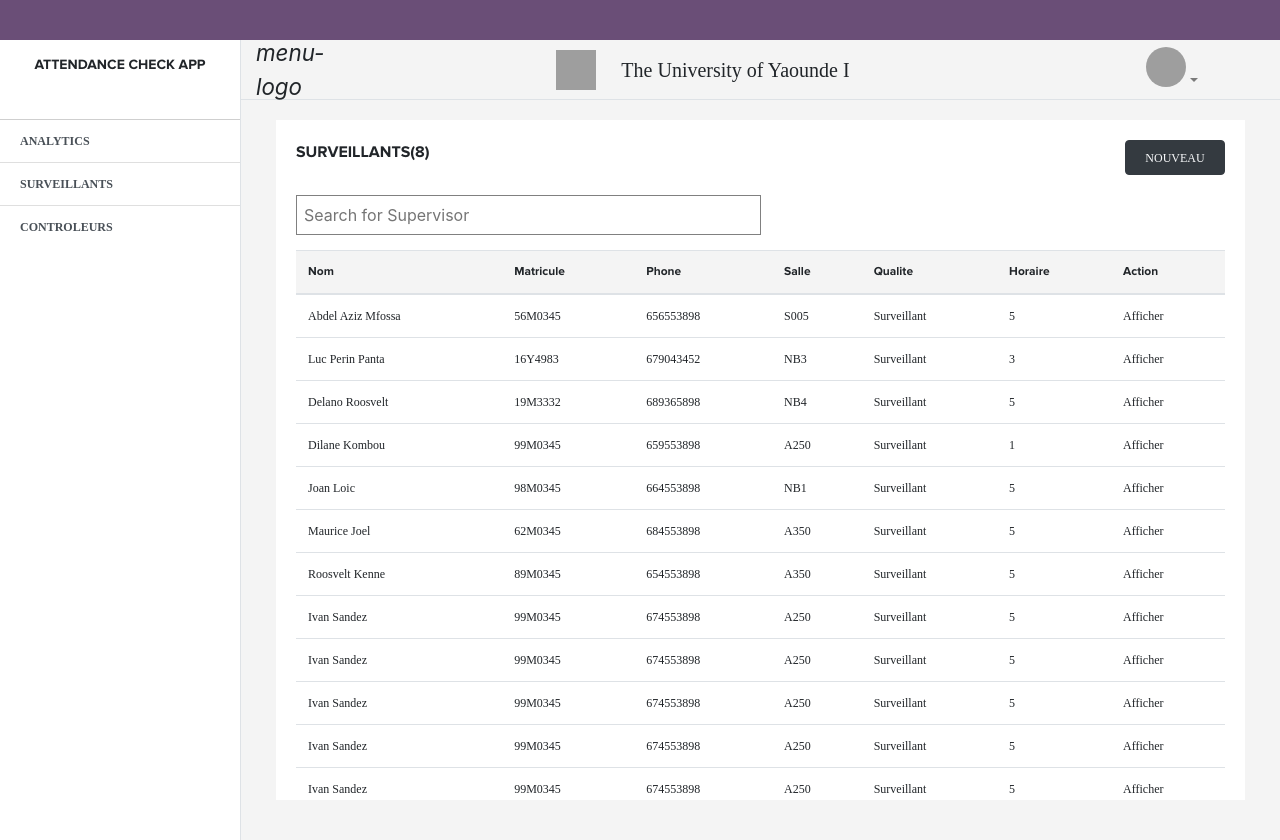
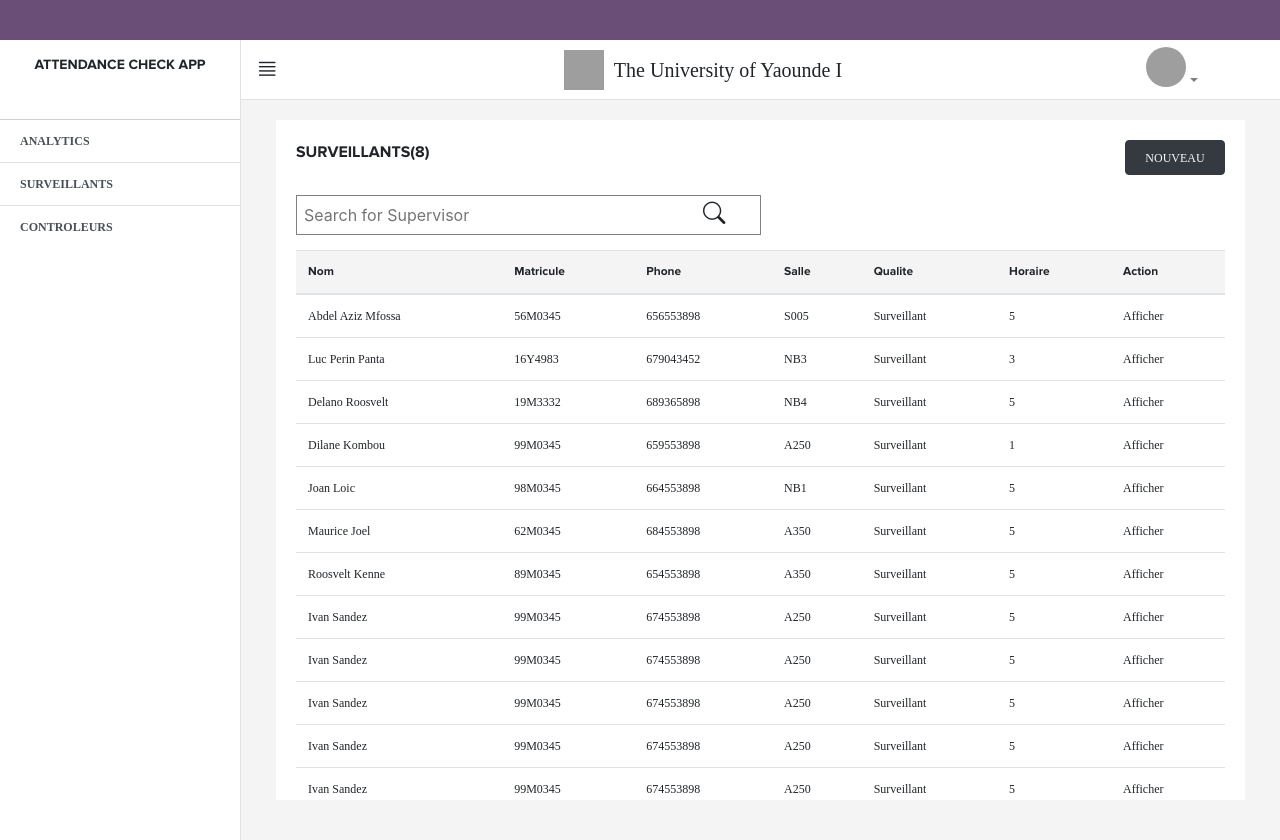
Before and after one commit to AbdelMfossa/Attendance-check-app-frontend, a Next.js app: page /surv/surveillant in a window 1280 px wide. Built offline with nearby package versions, Linux system fonts and the light colour scheme; grey boxes are pictures that could not be loaded; a web font is replaced by a local one.

Commit message:
ajout de bootstrap-icons au projet pour l'insertion des icones

```diff
--- a/components/Layout.js
+++ b/components/Layout.js
@@ -33,7 +33,7 @@ const Layout = ({ title, children }) => {
 
                         <nav className="navbar navbar-expand-lg navbar-light border-bottom bg-col">
                             <div className="logo-menu" id="icon-menu">
-                                <i className="bi bi-justify">menu-logo</i>
+                                <i className="bi bi-justify"></i>
                             </div>
 
                             <div className="logo-text">
--- a/package.json
+++ b/package.json
@@ -13,6 +13,7 @@
   "license": "ISC",
   "dependencies": {
     "bootstrap": "^4.6.0",
+    "bootstrap-icons": "^1.4.0",
     "next": "^10.0.7",
     "react": "^17.0.1",
     "react-dom": "^17.0.1"
--- a/pages/_app.js
+++ b/pages/_app.js
@@ -1,4 +1,5 @@
 import 'bootstrap/dist/css/bootstrap.css'
+import 'bootstrap-icons/font/bootstrap-icons.css'
 import "../styles/style.css"
 import "../styles/dashboard.css"
 import "../styles/style2.css"
--- a/styles/dashboard.css
+++ b/styles/dashboard.css
@@ -105,6 +105,7 @@ body {
 .navbar {
   height: 60px;
   padding: 0 !important;
+  background-color: white;
 }
 
 .logo-text {
@@ -118,7 +119,7 @@ body {
   display: flex;
   flex-direction: column;
   justify-content: center;
-  margin-left: 20px;
+  margin-left: 10px !important;
   font-size: 18px;
   font-family: "proxima Regular";
 }
--- a/styles/style.css
+++ b/styles/style.css
@@ -214,54 +214,4 @@ body {
 }
 .Thin{
     font-family: "proxima Thin";
-}/*
-.navbar1{
-    height: 45px;
-    background-color: #6A4E77;
-    overflow: hidden;
 }
-.navbar2{
-    margin-top: 45px;
-    background-color:#F4F4F4;
-}
-
-.imagep{
-    width: 37px;
-    height: 37px;
-    border-radius: 50% !important;
-}
-.colbar{
-    background-color: #F4F4F4;
-}
-.titrelogo{
-    font-family: "proxima Regular";
-    color:#333333;
-    text-align: center;
-    font-size: 30px;
-    margin-top: 0.5em;
-    margin-left: 0.5em;
-}
-.attendance{
-    margin-top: 1.5em;
-    font-family: "proxima Bold";
-    margin-left: 0.5em;
-}
-.interne{
-    margin: 0.5em;
-}
-.tableau{
-    border-collapse: collapse;
-    border-spacing: 0;
-    width: 100%;
-}
-.tabresponsive{
-    border-collapse: collapse;
-    border-spacing: 0;
-    width: 100%;
-}
-.content-all{
-    overflow: hidden ;
-}
-.bg-col{
-    background-color: white !important;
-}*/
```
Also changed, not shown: 1 other file (tests, documents, lock files or other folders).
